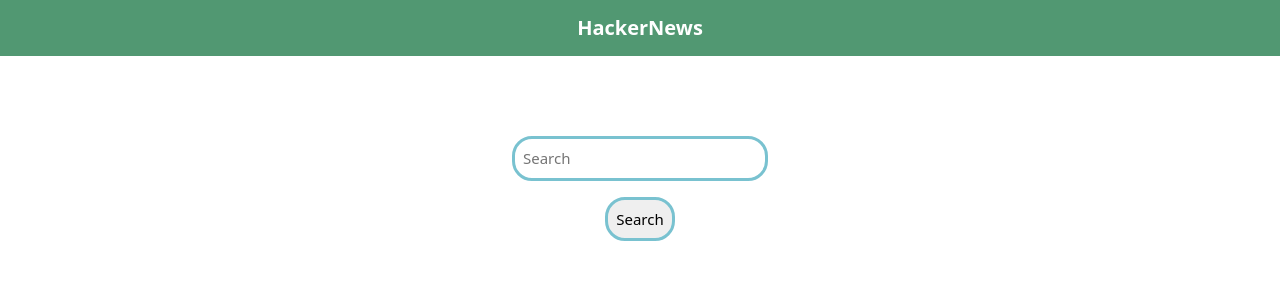
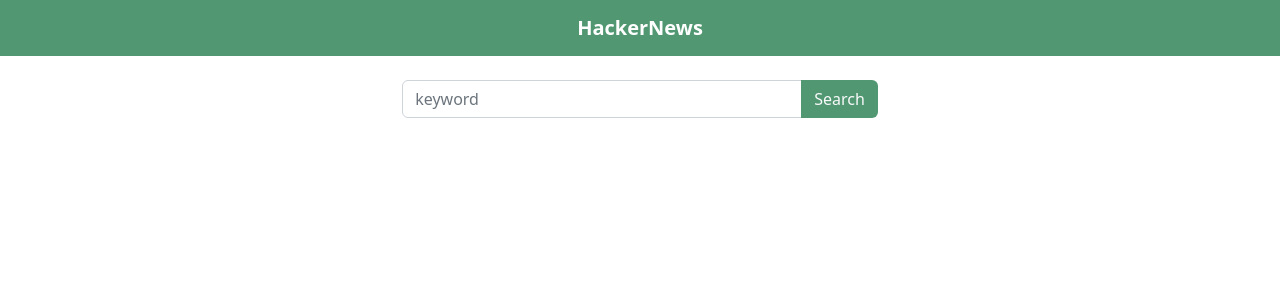
Before and after one commit to Engineervinay/search-hackernews, a React (Create React App) app: page / in a window 1280 px wide. Shown: the top 300 px of the page. Built offline with nearby package versions, Linux system fonts and the light colour scheme.

Commit message:
style: search results

```diff
--- a/src/components/Header.js
+++ b/src/components/Header.js
@@ -3,13 +3,13 @@ import { Link } from 'react-router-dom';
 
 function Header() {
   return (
-      <nav class="navbar navbar-dark">
-        <div class="container-fluid">
+    <nav className="navbar navbar-dark">
+      <div className="container-fluid">
         <Link to='/' className='text-decoration-none navbar-brand mx-auto fw-bold'>
-            HackerNews
-          </Link>
-        </div>
-      </nav>
+          HackerNews
+        </Link>
+      </div>
+    </nav>
   );
 }
 
--- /dev/null
+++ b/src/pages/Search.css
@@ -0,0 +1,23 @@
+.Search .input-group {
+    display: flex;
+    justify-content: center;
+    align-items: center;
+}
+
+.Search .input-group input {
+    max-width: 25rem;
+}
+
+.Search .input-group button {
+    background-color: #519872;
+}
+
+.Search .input-group input:focus,
+.Search .input-group button:focus {
+    box-shadow: none !important;
+    border-color: #519872;
+}
+
+.results .list-group-item a {
+    font-weight: 500;
+}
--- a/src/pages/Search.js
+++ b/src/pages/Search.js
@@ -1,31 +1,31 @@
-import React from 'react';
+import './Search.css'
 import { useState } from "react";
-import {useNavigate} from "react-router-dom";
+import { useNavigate } from "react-router-dom";
+import { Link } from 'react-router-dom';
 
 function Search(props) {
 
-var [userInput,setuserInput]=useState("");//changed the default string
-var [userOutput,setuserOutput]=useState([]);
+  var [userInput, setuserInput] = useState("");//changed the default string
+  var [userOutput, setuserOutput] = useState([]);
 
-let navigate=useNavigate();
+  let navigate = useNavigate();
 
 
-function searchChange(event){
-  var searchkey=event.target.value;
+  function searchChange(event) {
+    var searchkey = event.target.value;
     setuserInput(searchkey);
 
   }
 
 
-function searchOperation(event){
-    if(userInput ==="")
-    {
+  function searchOperation(event) {
+    if (userInput === "") {
       alert("Please fill the text box");
     }
-  else{
-  const fetchData=async()=>{
-    const res= await fetch('https://hn.algolia.com/api/v1/search?query='+userInput);
-    const json=await res.json();
+    else {
+      const fetchData = async () => {
+        const res = await fetch('https://hn.algolia.com/api/v1/search?query=' + userInput);
+        const json = await res.json();
         setuserOutput(json.hits);
       };
       fetchData();
@@ -40,16 +40,25 @@ function searchOperation(event){
 
 
   return (
-    <div className="Search">
-      <input onChange={searchChange} type="text" className="search-bar" placeholder="Search"/>
-      <button onClick={searchOperation} className="search-button">Search</button>
+    <div className="container Search">
+      <div className="input-group my-4">
+        <input type="text" className="form-control" onChange={searchChange} placeholder="keyword" />
+        <button className="btn text-light" type="button" onClick={searchOperation}>Search</button>
+      </div>
 
-      <div className='container'>
-        {userOutput.map(item=>(
-          <div className="element" key={item.objectID} value={item.objectID} onClick={()=>{props.getId(item.objectID);navigate("/Details");} } >
-            <h3>{item.title}</h3>
-          </div>
+
+
+      <div className='results'>
+        <ol className="list-group list-group-numbered">
+          {userOutput.map(item => (
+
+            <li className="list-group-item" key={item.objectID} value={item.objectID} onClick={() => { props.getId(item.objectID)}}>
+              <Link to='/Details' className='text-decoration-none'>
+                {item.title}
+              </Link>
+            </li>
           ))}
+        </ol>
       </div>
     </div>
   );
```
Lines whose indentation alone changed are shown as unchanged.
